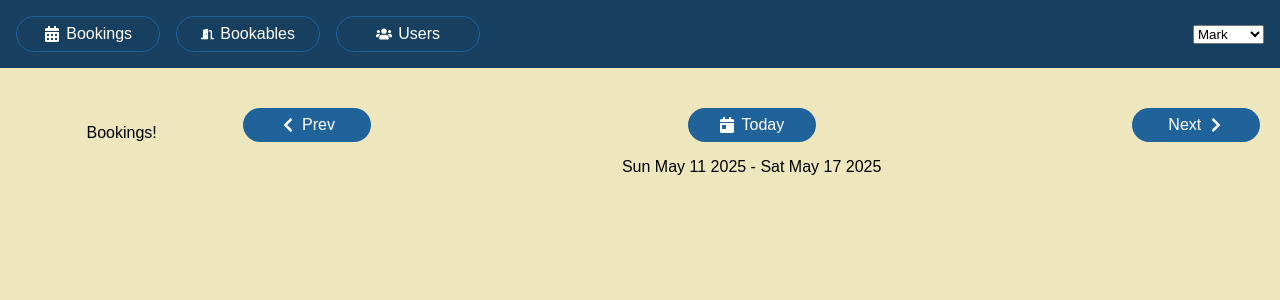
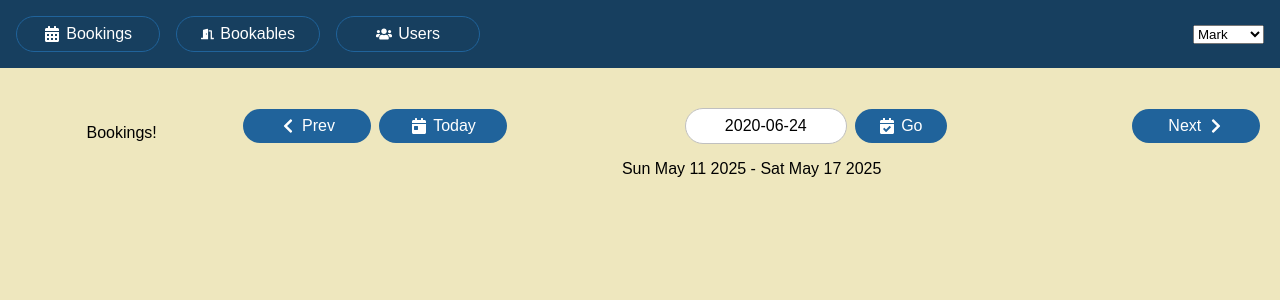
Before and after one commit to nursh/React-Hooks-Book-Code, a React (Vite) app: page /bookings in a window 1280 px wide. Shown: the top 300 px of the page. Built offline with nearby package versions, Linux system fonts and the light colour scheme; data requests are answered from the project's data file.

Commit message:
change ref to controlled form component

```diff
--- a/src/components/Bookings/WeekPicker.tsx
+++ b/src/components/Bookings/WeekPicker.tsx
@@ -1,41 +1,57 @@
-import {useReducer} from "react";
+import { useReducer, useState } from "react";
 import reducer from "./weekReducer";
-import {getWeek} from "../../utils/date-wrangler";
-import {FaChevronLeft, FaCalendarDay, FaChevronRight} from "react-icons/fa";
-
+import { getWeek } from "../../utils/date-wrangler";
+import {
+  FaChevronLeft,
+  FaCalendarDay,
+  FaChevronRight,
+  FaCalendarCheck,
+} from "react-icons/fa";
 
 interface Props {
   date: Date;
 }
 
-export default function WeekPicker ({ date }: Props) {
+export default function WeekPicker({ date }: Props) {
   const [week, dispatch] = useReducer(reducer, date, getWeek);
+  const [dateText, setDateText] = useState("2020-06-24");
+
+  function goToDate() {
+    dispatch({
+      type: "SET_DATE",
+      payload: dateText,
+    });
+  }
 
   return (
     <div>
       <p className="date-picker">
-        <button
-          className="btn"
-          onClick={() => dispatch({type: "PREV_WEEK"})}
-        >
-          <FaChevronLeft/>
+        <button className="btn" onClick={() => dispatch({ type: "PREV_WEEK" })}>
+          <FaChevronLeft />
           <span>Prev</span>
         </button>
 
-        <button
-          className="btn"
-          onClick={() => dispatch({type: "TODAY"})}
-        >
-          <FaCalendarDay/>
+        <button className="btn" onClick={() => dispatch({ type: "TODAY" })}>
+          <FaCalendarDay />
           <span>Today</span>
         </button>
 
-        <button
-          className="btn"
-          onClick={() => dispatch({type: "NEXT_WEEK"})}
-        >
+        <span>
+          <input
+            type="text"
+            value={dateText}
+            placeholder="eg. 2020-09-02"
+            onChange={(e) => setDateText(e.target.value)}
+          />
+          <button className="go btn" onClick={goToDate}>
+            <FaCalendarCheck />
+            <span>Go</span>
+          </button>
+        </span>
+
+        <button className="btn" onClick={() => dispatch({ type: "NEXT_WEEK" })}>
           <span>Next</span>
-          <FaChevronRight/>
+          <FaChevronRight />
         </button>
       </p>
       <p>
--- a/src/components/Bookings/weekReducer.ts
+++ b/src/components/Bookings/weekReducer.ts
@@ -5,7 +5,7 @@
     type: "NEXT_WEEK" | "PREV_WEEK" | "TODAY"
   } | {
     type: "SET_DATE";
-    payload: Date;
+    payload: string;
   }
 
 
```
